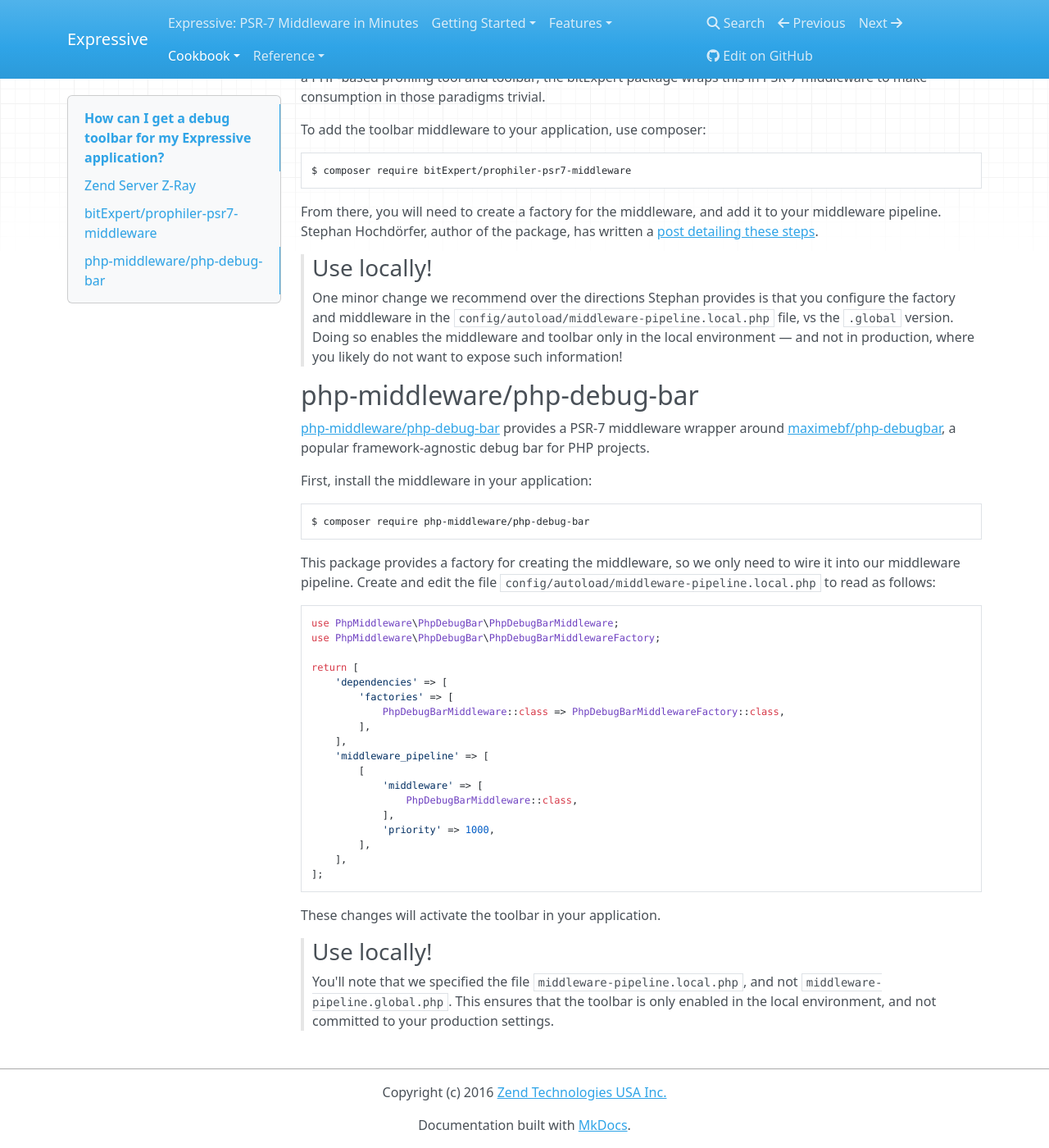
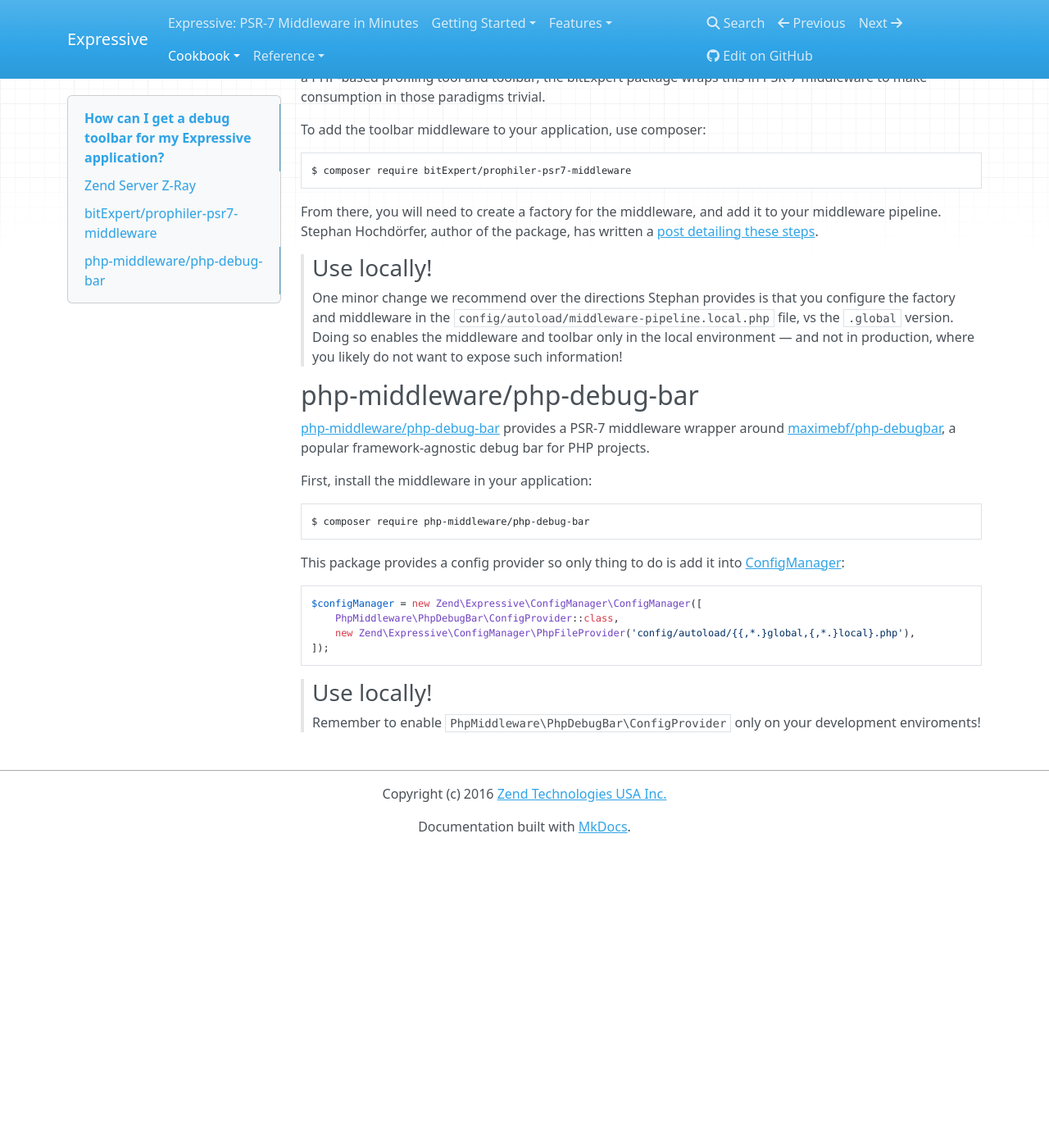
Before and after one commit to zendframework/zend-expressive, an MkDocs documentation site: the page built from doc/book/cookbook/debug-toolbars.md, in a window 1280 px wide and 1400 px high, scrolled down 524 px. Shown: the whole window at 82% size. Built offline with MkDocs 1.6.1, drawn with Linux system fonts in a browser that asks for light colours; nearby versions of some CDN libraries; old or Windows-style settings are respelled for this version of MkDocs; after the commit the page ends 1560 px from its top, so only the background shows below that.

Commit message:
Improved readme about phpdebugbar

````diff
--- a/doc/book/cookbook/debug-toolbars.md
+++ b/doc/book/cookbook/debug-toolbars.md
@@ -59,36 +59,16 @@
 $ composer require php-middleware/php-debug-bar
 ```
 
-This package provides a factory for creating the middleware, so we only need to
-wire it into our middleware pipeline.  Create and edit the file
-`config/autoload/middleware-pipeline.local.php` to read as follows:
+This package provides a config provider so only thing to do is add it into [ConfigManager](modular-layout.md):
 
-```php
-use PhpMiddleware\PhpDebugBar\PhpDebugBarMiddleware;
-use PhpMiddleware\PhpDebugBar\PhpDebugBarMiddlewareFactory;
-
-return [
-    'dependencies' => [
-        'factories' => [
-            PhpDebugBarMiddleware::class => PhpDebugBarMiddlewareFactory::class,
-        ],
-    ],
-    'middleware_pipeline' => [
-        [
-            'middleware' => [
-                PhpDebugBarMiddleware::class,
-            ],
-            'priority' => 1000,
-        ],
-    ],
-];
 ```
-
-These changes will activate the toolbar in your application.
+$configManager = new Zend\Expressive\ConfigManager\ConfigManager([
+    PhpMiddleware\PhpDebugBar\ConfigProvider::class,
+    new Zend\Expressive\ConfigManager\PhpFileProvider('config/autoload/{{,*.}global,{,*.}local}.php'),
+]);
+```
 
 > ### Use locally!
 >
-> You'll note that we specified the file `middleware-pipeline.local.php`, and
-> not `middleware-pipeline.global.php`. This ensures that the toolbar is only
-> enabled in the local environment, and not committed to your production
-> settings.
+> Remember to enable `PhpMiddleware\PhpDebugBar\ConfigProvider` only on your
+> development enviroments!
````
